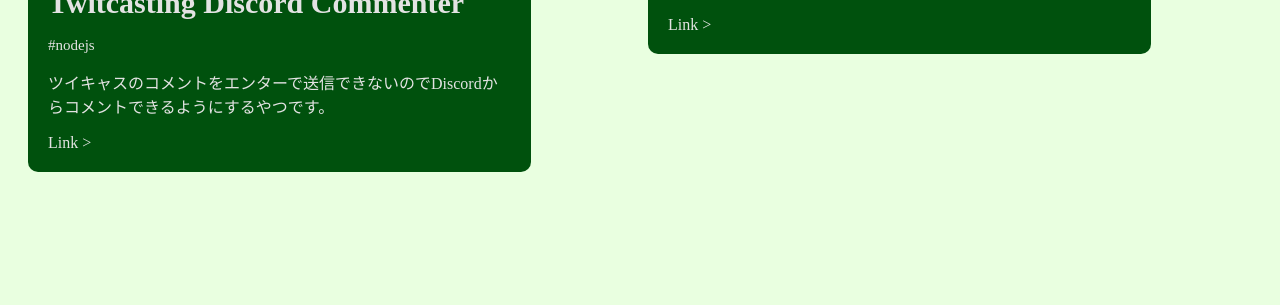
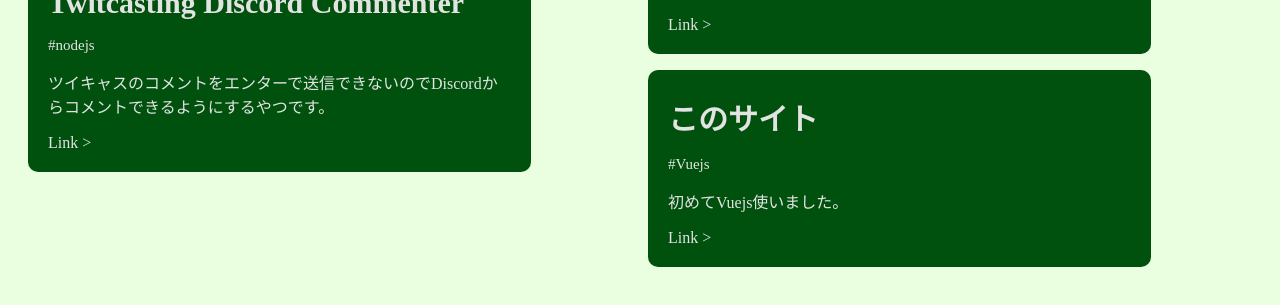
Before and after one commit to 0505Keitan/portfolio, a Vue app: page / in a window 1280 px wide. Shown: the part 1001-1306 px from the top of the page. Before the commit the page ends 1217 px from the top, so only its background shows below. Built offline with nearby package versions, Linux system fonts and the light colour scheme.

Commit message:
update : 追加

```diff
--- a/src/App.vue
+++ b/src/App.vue
@@ -1,11 +1,12 @@
 <template>
   <div class="container">
     <div class="box">
-      <cardImg class="card" title="Scoreboard" tags="nodejs"  description="さまざまな場面で利用できるスコアボードです。2つ以上デバイスを用意するだけで簡単に利用ができます。" link="#" img="static/scoreboard.png"/>
+      <cardImg class="card" title="Scoreboard" tags="nodejs"  description="さまざまな場面で利用できるスコアボードです。2つ以上デバイスを用意するだけで簡単に利用ができます。" link="https://keitan-node.herokuapp.com/" img="static/scoreboard.png"/>
       <card class="card" title="「ポ」「プ」「テ」「ピ」「ッ」「ク」をランダムに出力して「ポプテピピック」が完成したら竹●房を破壊するjs" tags="JavaScript"  description="タイトルの通りです。" link="https://toliner.github.io/gen_pptp/"/>
       <card class="card" title="Twitcasting Discord Commenter" tags="nodejs" description="ツイキャスのコメントをエンターで送信できないのでDiscordからコメントできるようにするやつです。" link="https://github.com/0505Keitan/twitcasting-discord-commenter"/>
       <cardImg class="card" title="Engineer's Life" tags="LINEスタンプ" description="LINEスタンプです。" link="https://line.me/S/sticker/6863891" img="https://stickershop.line-scdn.net/stickershop/v1/product/6863891/LINEStorePC/main.png"/>
       <cardImg class="card" title="Yasashi Kakumei Labo Tweet Client" tags="PHP" description="やさしいかくめいラボ運営用のツイートクライアントでした。" link="https://twitter.com/yasashikakumei" img="https://0505keitan.com/archive/web/images/yasashiikakumeilab.jpg"/>
+      <cardImg class="card" title="このサイト" tags="Vuejs" description="初めてVuejs使いました。" link="#"/>
     </div>
   </div>
 </template>
```
Also changed, not shown: 10 other files (tests, documents, lock files or other folders).
